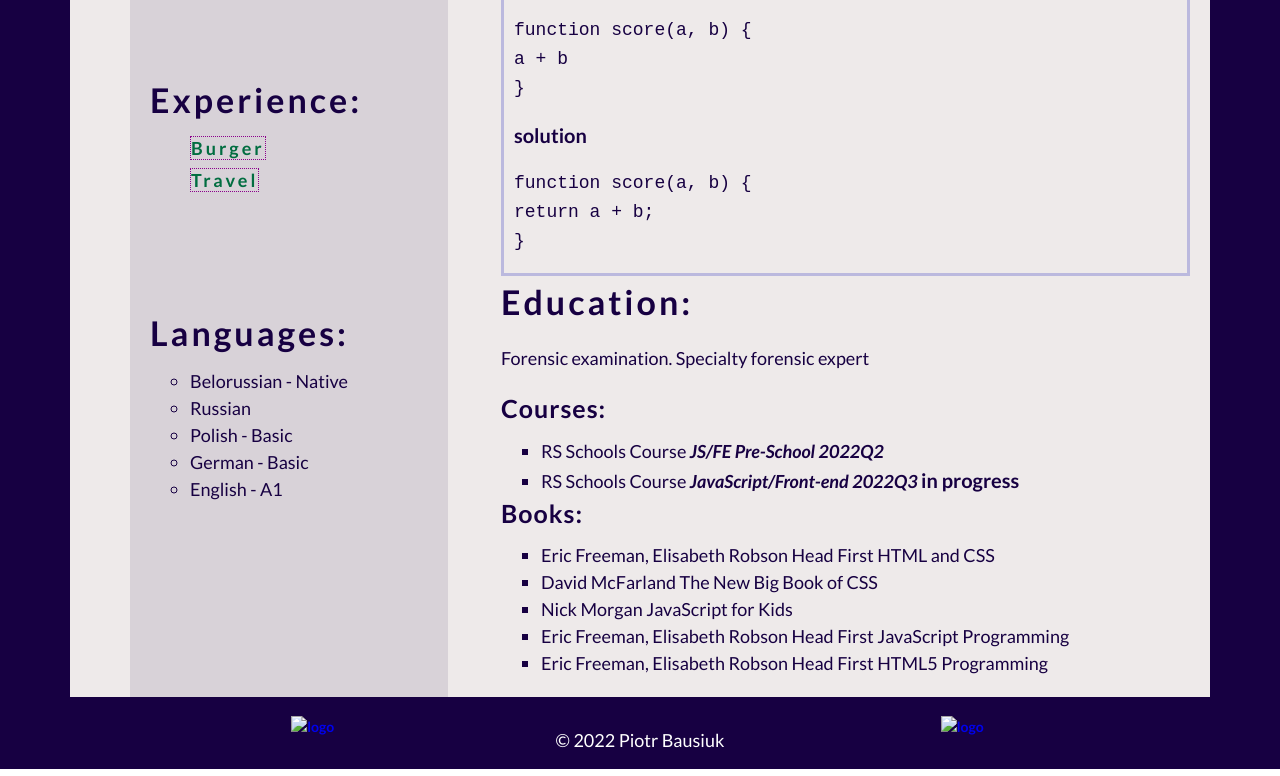
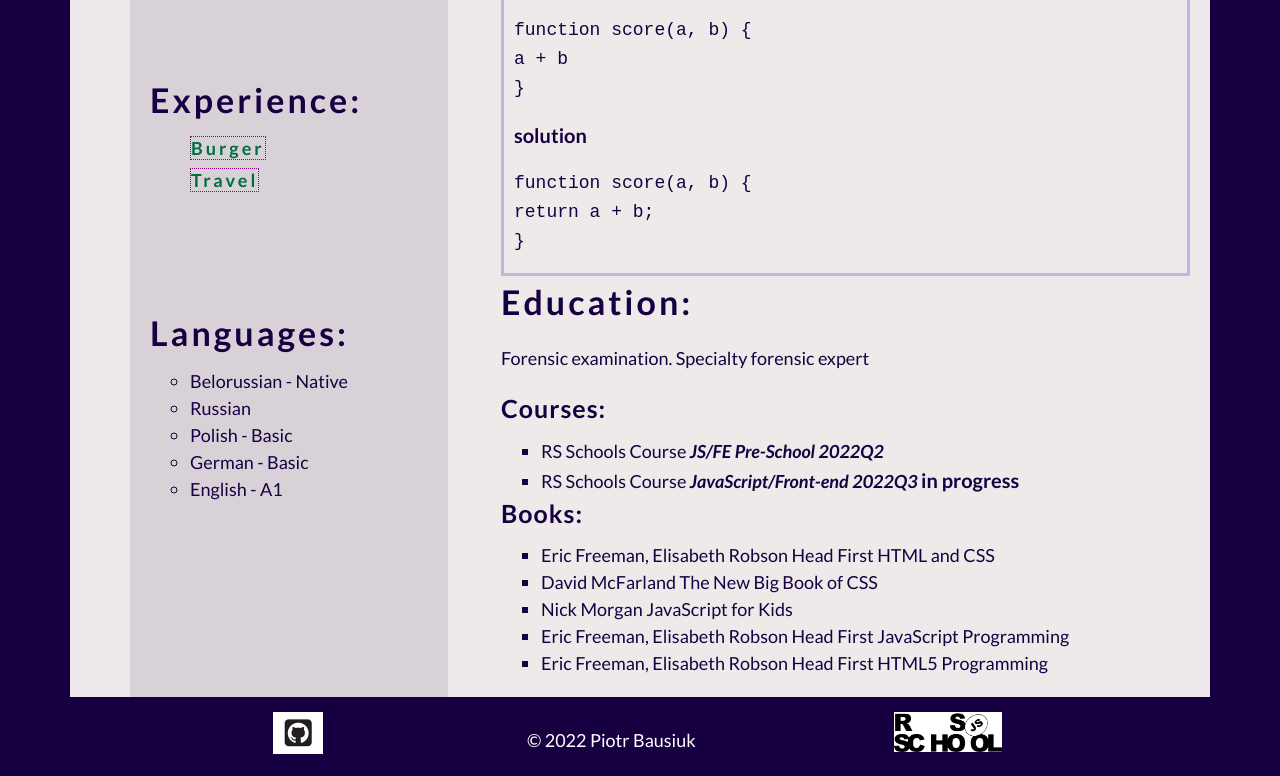
Before and after one commit to PitLion/rsschool-cv4Q22, a plain HTML site: page index.html in a window 1280 px wide. Shown: the part 930-1706 px from the top of the page. Drawn offline with Linux system fonts and the light colour scheme.

Commit message:
refactor: change paths of logo and img

```diff
--- a/index.html
+++ b/index.html
@@ -6,7 +6,7 @@
     <meta http-equiv="X-UA-Compatible" content="IE=edge">
     <meta name="viewport" content="width=device-width, initial-scale=1.0">
     <link rel="stylesheet" href="style.css">
-    <link rel="icon" href="assets/favicon.ico">
+    <link rel="icon" href="assets/favi/favicon.ico">
     <link rel="preconnect" href="https://fonts.googleapis.com">
     <link rel="preconnect" href="https://fonts.gstatic.com" crossorigin>
     <link href="https://fonts.googleapis.com/css2?family=Lato:ital,wght@0,300;0,400;0,700;0,900;1,300;1,400;1,700;1,900&display=swap" rel="stylesheet">
@@ -34,7 +34,7 @@
                     <p class="contact-card">RS School student. JS/Frontend course-development. Stage#1</p>
                     <div class="wrapper">
                         <div class="image">
-                            <img src="assets/DSC_0242.JPG" alt="my photo" width="200" height="">
+                            <img src="assets/img/DSC_0242.JPG" alt="my photo" width="200" height="">
                         </div>
                         <div class="contact" id="my-contacts">
                             <h2 class="top-heading">Contacts:</h2>
@@ -122,9 +122,9 @@
 
             <footer class="footer">
                 <ul class="footer-list">
-                    <li class="footer-item"><a class="footer-link" href="https://github.com/PitLion"> <img src="assets/GitThumbnail.png" alt="logo" width="50"></a></li>
+                    <li class="footer-item"><a class="footer-link" href="https://github.com/PitLion"> <img src="assets/logo/GitThumbnail.png" alt="logo" width="50"></a></li>
                     <li class="time">&copy; 2022 Piotr Bausiuk</li>
-                    <li class="footer-item"><a class="footer-link" href="https://rs.school/js/"><img src="assets/001539947.jpg" alt="logo" width="50"></a></li>
+                    <li class="footer-item"><a class="footer-link" href="https://rs.school/js/"><img src="assets/logo/rsschool.png" alt="logo" height="40"></a></li>
                 </ul>
             </footer>
         </div>
```
